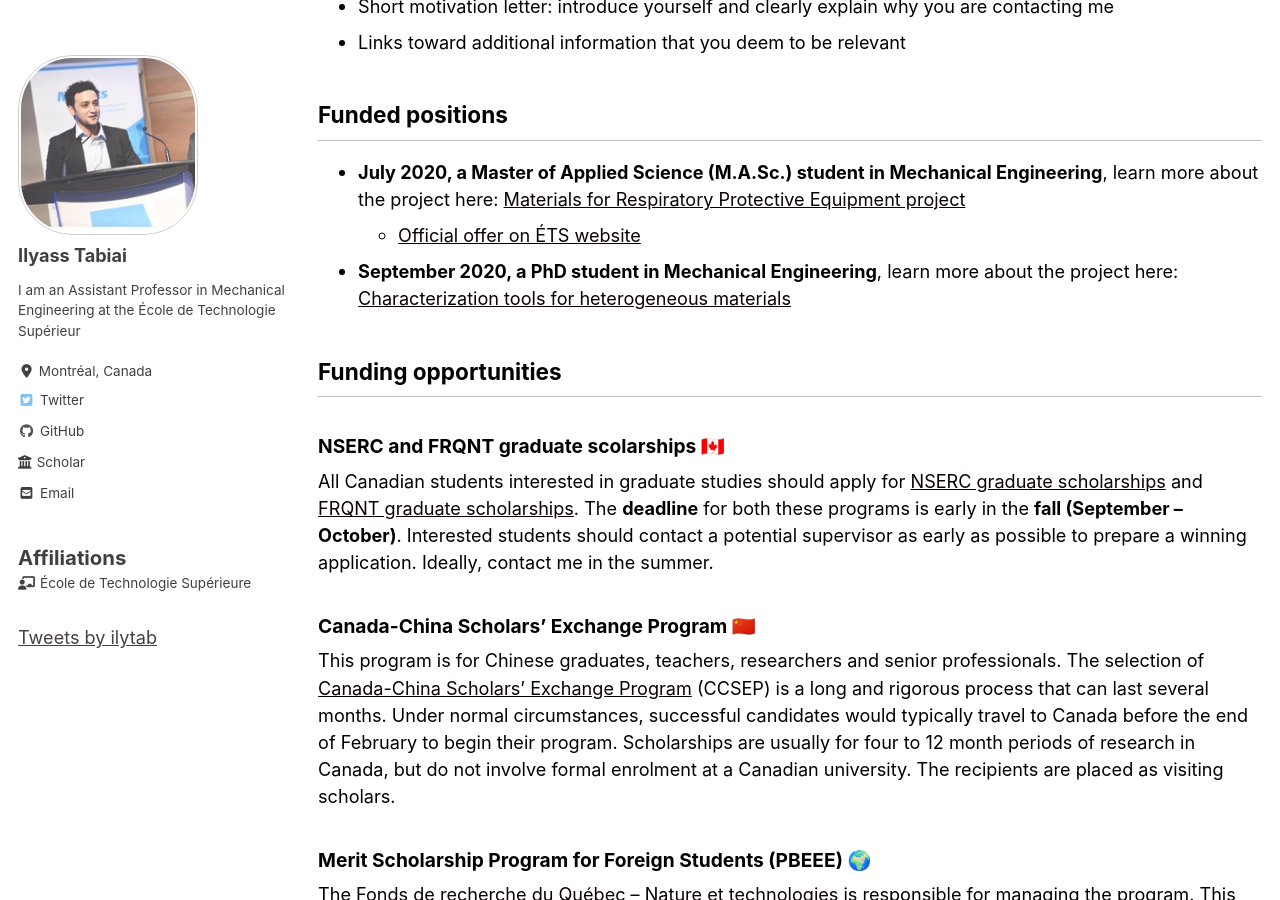
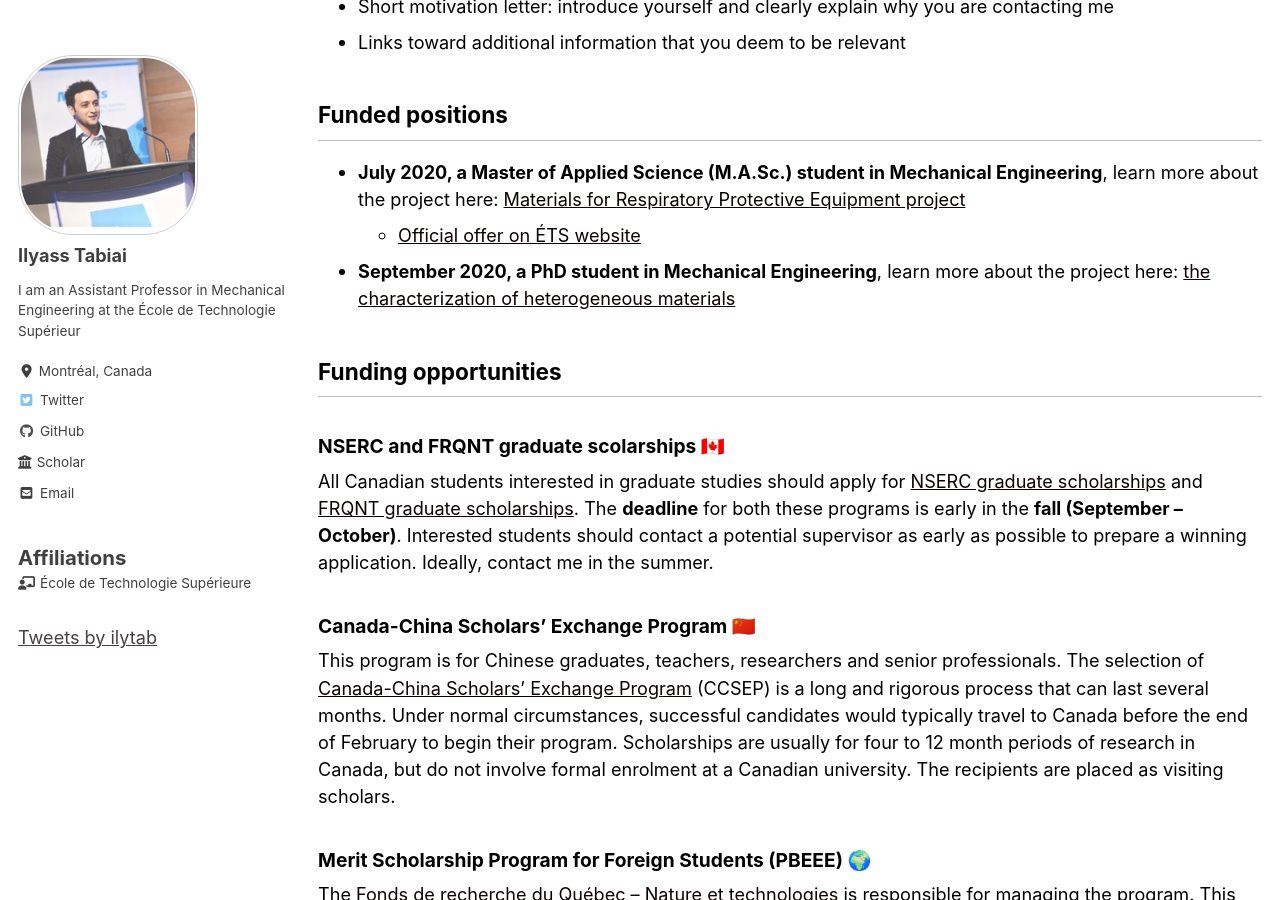
Before and after one commit to ilylabs/ilylabs.github.io, a Jekyll site: the page built from research_opportunities/index.md, in a window 1280 px wide and 900 px high, scrolled down 556 px. Built offline with Jekyll 4.4.1, drawn with Linux system fonts in a browser that asks for light colours; cached includes are drawn as plain includes; nearby versions of some CDN libraries; comment, search, counter and statistics services are not loaded.

Commit message:
Fixed link of PhD offer

```diff
--- a/research_opportunities/index.md
+++ b/research_opportunities/index.md
@@ -24,7 +24,7 @@
 
 * **July 2020, a Master of Applied Science (M.A.Sc.) student in Mechanical Engineering**, learn more about the project here: [Materials for Respiratory Protective Equipment project](/projects/COVID-cottonmasks)
   * [Official offer on ÉTS website](https://www.etsmtl.ca/recherche/etudes-superieures-et-recherche/projets-de-recherche-pour-etudiants/developpement-et-caracterisation-d%e2%80%99un-procede-pour/)
-* **September 2020, a PhD student in Mechanical Engineering**, learn more about the project here: [Characterization tools for heterogeneous materials](/projects/ComplexMats-openDIC)
+* **September 2020, a PhD student in Mechanical Engineering**, learn more about the project here: [the characterization of heterogeneous materials](/projects/ComplexMats-prediction)
 
 <!--
 * **May 2020, 1 Postdoctoral fellow (1 year contract)**, please see the [Materials for Respiratory Protective Equipment project](/projects/COVID-cottonmasks)
```
